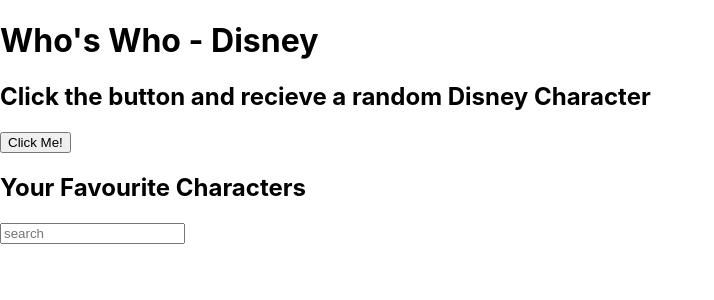
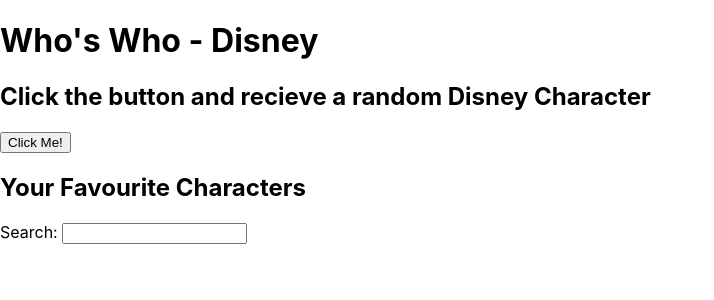
Before and after one commit to CordiiT14/w7_wkend_hw_whos_who_disney, a React (Create React App) app: page / in a window 1280 px wide. Shown: the top 300 px of the page, without its empty margins (0-714 px from the left). Built offline with nearby package versions, Linux system fonts and the light colour scheme.

Commit message:
working on search favourites funtionailty

```diff
--- a/src/component/Favourites.js
+++ b/src/component/Favourites.js
@@ -1,6 +1,10 @@
-import React from 'react';
+import React, {useState} from 'react';
+import DisneyCharacter from './DisneyCharacter';
 
 const Favourites = ({favourites}) => {
+    const [search, setSearch] = useState("");
+
+
 
     const favNodes = favourites.map((character, index) => {
         return(
@@ -8,17 +12,29 @@
         )
     })
 
-    const searchFavs= () => {
+    const searchFavs = () => {
+        favourites.filter( (fav) => {
+            if (fav.name.toLowerCase().includes(search.toLowerCase())){
+                return (<DisneyCharacter/>)
+            }
+            else {
+                return {favNodes}
+            }
 
+        })
     }
+
 
     return(
         <div>
             <h2>Your Favourite Characters</h2>
-            <input type="text" value="" onChange={searchFavs} placeholder="search"></input>
+            <label>Search: </label>
+            <input type="text" onChange={event => setSearch(event.target.value)}></input>
             <ul>
                 {favNodes}
             </ul>
+            {searchFavs}
+
         </div>
     )
 }
```
